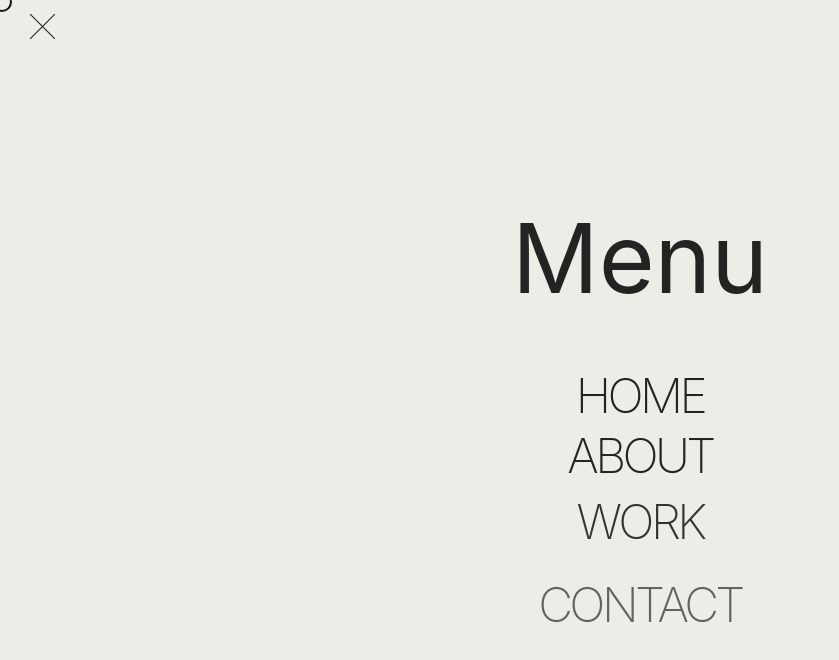
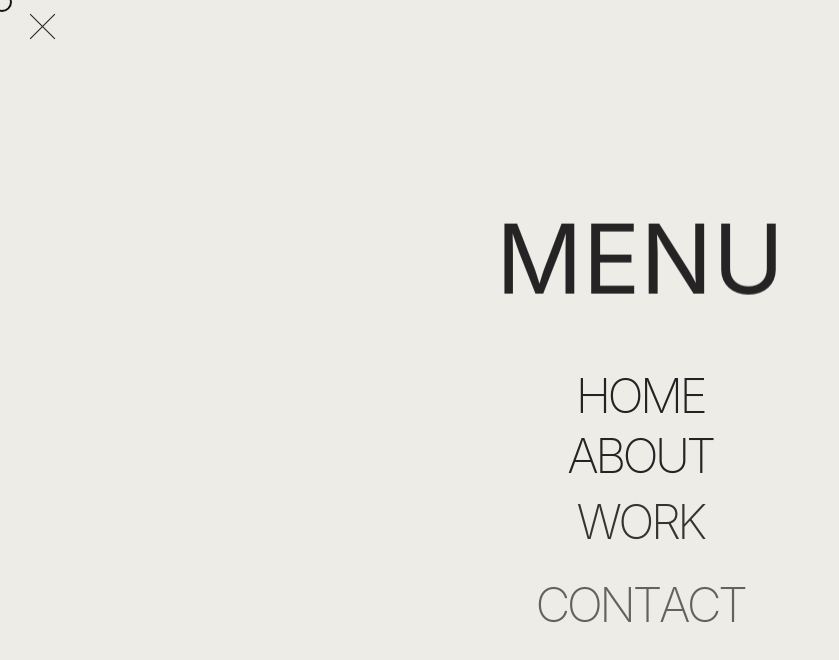
Before and after one commit to vanessamald/studiorevivir, a React (Create React App) app in the folder client/: page / in a window 1280 px wide. Both pictures are taken after a click on the button 48 px from the left and 32 px from the top of the page. Shown: the top 660 px of the page, without its empty margins (0-839 px from the left). Built offline with nearby package versions, Linux system fonts and the light colour scheme.

Commit message:
updating nav animation

```diff
--- a/client/src/components/Contact/index.js
+++ b/client/src/components/Contact/index.js
@@ -1,6 +1,7 @@
 import React, { useState, useRef } from 'react';
 import Form from 'react-bootstrap/Form';
 import SplitText from '../SplitText';
+import SplitText2 from '../SplitText2';
 
 function Contact() {
     const [ about, setAbout ] = useState('hidden-a');
@@ -148,7 +149,7 @@ function Contact() {
             </div>
         </div>
         <div className='contact-button-container'>
-            <a className='menu-link text-animation' style={{animationDelay: '2s'}} onClick={handleClick}>Contact</a>
+            <a className='menu-link' style={{animationDelay: '2s'}} onClick={handleClick}><SplitText2 text='Contact'/></a>
         </div>
     </div>
     )
--- a/client/src/components/Navigation/index.js
+++ b/client/src/components/Navigation/index.js
@@ -3,6 +3,7 @@ import About from '../About';
 import Contact from '../Contact';
 import Register from '../Register';
 import SplitText from '../SplitText';
+import SplitText2 from '../SplitText2';
 
 function Navigation() {
     const [ menu, setMenu ] = useState('hidden-menu');
@@ -32,28 +33,6 @@ function Navigation() {
         console.log('CLICKED MENU');
     }
 
-
-
-    const SplitText2 = () => {
-        const menuText = 'about';
-
-        return (
-            <span className='menu-link-text'>
-                {menuText.split("").map(function(char, index){
-                    const style = {
-                        "animationDelay": ( index * 5 ) + "s",
-
-                        };
-                        return (
-                            <span aria-hidden="true" key={index} id={index} className={`menu-link-letter letter-${index}`} style={style}>
-                                {char}
-                            </span>
-                        );
-                    })}
-                    </span>
-                );
-            };
-
     return (
         <div>
             <button className={button} onClick={handleClick}>
@@ -64,9 +43,9 @@ function Navigation() {
             <div className={menu}>
                 <div className='menu-content'>
                     <SplitText text='Menu'/>
-                    <a className='menu-link text-animation' style={{animationDelay: '0.5s'}} href='/'>Home</a>
-                    <a className='' style={{animationDelay: '1s'}} href='/about'><SplitText2></SplitText2></a>
-                    <a className='menu-link text-animation' style={{animationDelay: '1.5s'}} href='/work'>Work</a>
+                    <a className='menu-link' style={{animationDelay: '0.5s'}} href='/'><SplitText2 text='Home' /></a>
+                    <a className='menu-link' style={{animationDelay: '1s'}} href='/about'><SplitText2 text='About' /></a>
+                    <a className='menu-link' style={{animationDelay: '1.5s'}} href='/work'><SplitText2 text='Work' /></a>
                     <Contact/>
                 </div>
                 <div>
--- a/client/src/components/SplitText/index.js
+++ b/client/src/components/SplitText/index.js
@@ -1,12 +1,12 @@
-import React, { useEffect, useState } from 'react';
+import React from 'react';
 
 // typewriter animation component
 const SplitText = ({ text }) => {
   return (
-      <span>
+      <span className='text-animation'>
           {text.split("").map(function(char, index){
               const style = {
-                  "animationDelay": (1 + index / 15) + "s",
+                  "animationDelay": (3 + index / 15) + "s",
                   };
                   return (
                       <span aria-hidden="true" key={index} id={index} className='' style={style}>
--- a/client/src/components/SplitText2/index.js
+++ b/client/src/components/SplitText2/index.js
@@ -1,14 +1,12 @@
 import React from 'react';
 
 const SplitText2 = ({ text }) => {
-    const menuText = 'about';
 
     return (
         <span className='menu-link-text'>
-            {menuText.split("").map(function(char, index){
+            {text.split("").map(function(char, index){
                 const style = {
                     "animationDelay": ( index * 5 ) + "s",
-
                     };
                     return (
                         <span aria-hidden="true" key={index} id={index} className={`menu-link-letter letter-${index}`} style={style}>
--- a/client/src/index.css
+++ b/client/src/index.css
@@ -196,9 +196,13 @@ a span span {
   border: none;
   text-transform: uppercase;
   font-size: 3rem;
-  font-weight: 200;
+
   letter-spacing: -.075em;
   border: none;
+
+  opacity: 0;
+  animation: textAnimation 2s forwards;
+  animation-delay: 1s;
 }
 
 a {
@@ -215,9 +219,7 @@ a {
   text-transform: uppercase;
   font-weight: 200;
   letter-spacing: -.075em;
-  opacity: 0;
-  animation: textAnimation 2s forwards;
-  animation-delay: 1s;
+
   transform-origin: left bottom;
 }
 
@@ -687,7 +689,10 @@ a {
 .menu-content > span span {
   color: var(--body-bg-color);
   background-color: var(--font-color);
+
   font-size: 6rem;
+  animation: split-text 10s forwards;
+  text-transform: uppercase;
 }
 
 .menu-content > span {
@@ -702,6 +707,9 @@ a {
   font-size: 32px;
   font-weight: 200;
   animation: split-text 1s forwards;
+  background-color: var(--body-bg-color);
+  color: var(--font-color);
+  letter-spacing: normal;
 }
 
 /* Animations */
```
